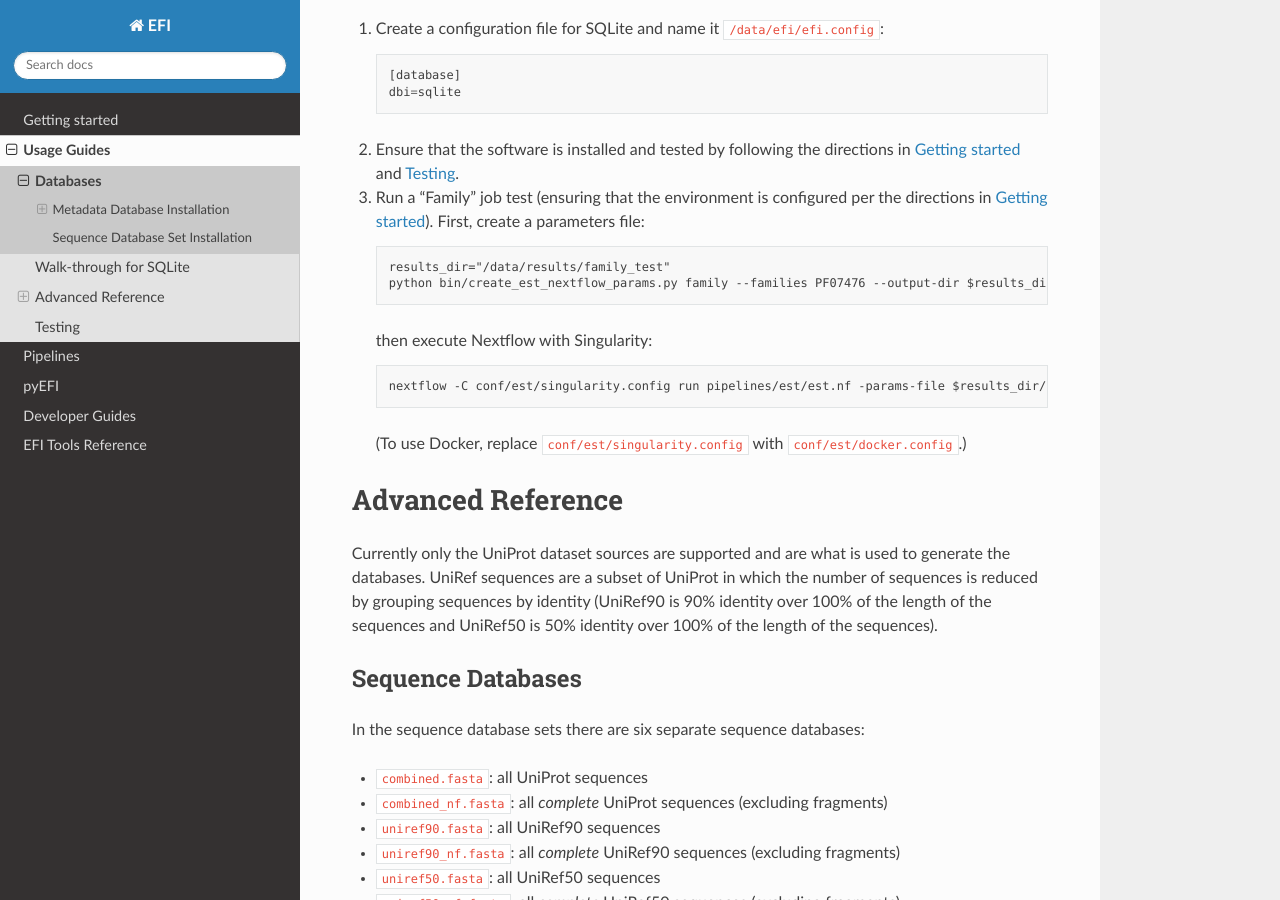
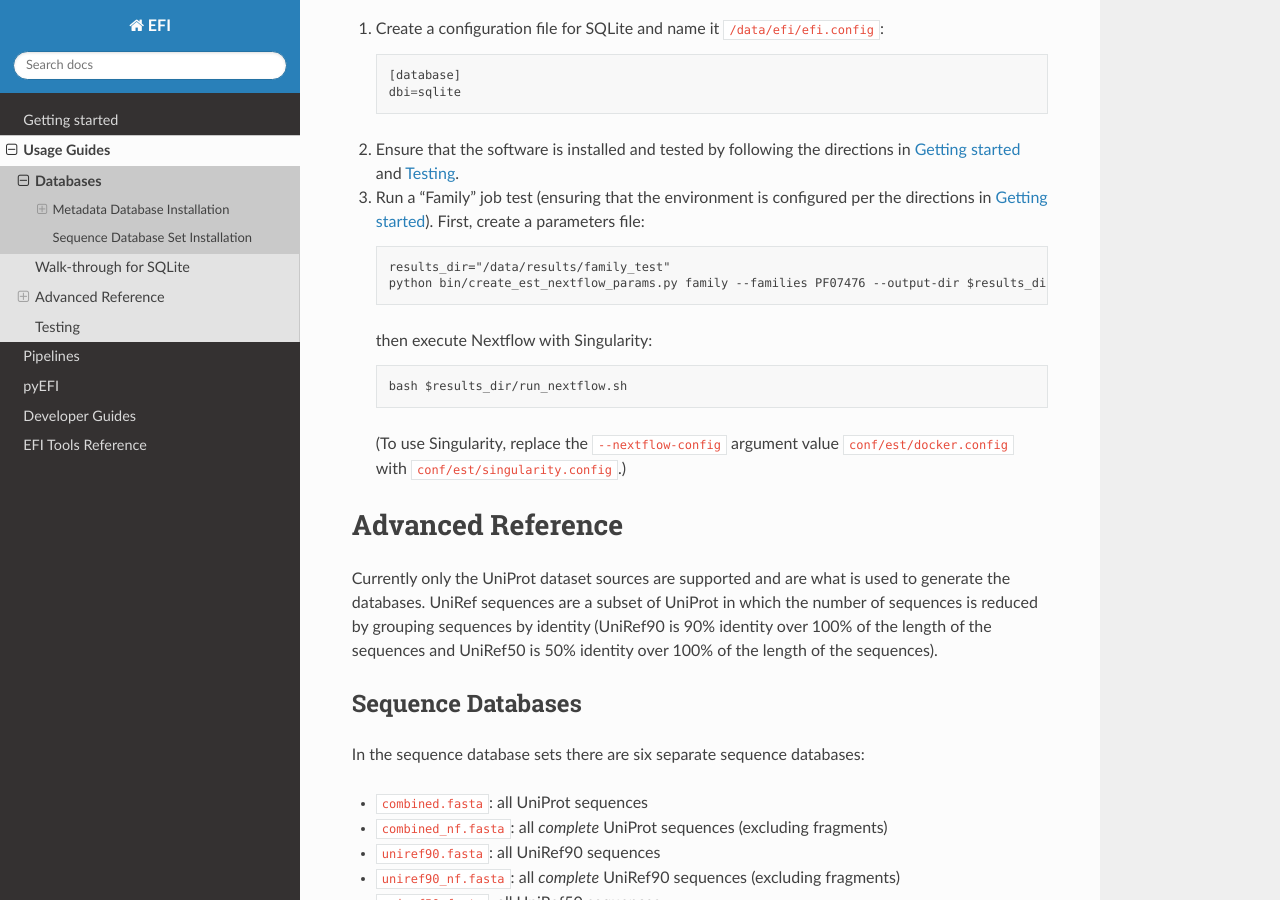
Before and after one commit to EnzymeFunctionInitiative/EST, a Sphinx documentation site: the page built from docs/source/guides/databases.rst, in a window 1280 px wide and 900 px high, scrolled down 1852 px. Built offline with Sphinx 7.4.7 and the Read the Docs theme 3.1.0, drawn with Linux system fonts in a browser that asks for light colours.

Commit message:
Minor change to documentation to reflect wrapper scripts

```diff
--- a/docs/source/guides/databases.rst
+++ b/docs/source/guides/databases.rst
@@ -107,13 +107,14 @@ Additionally, it is assumed that results will be stored in ``/data/results``.
    file: ::
 
         results_dir="/data/results/family_test"
-        python bin/create_est_nextflow_params.py family --families PF07476 --output-dir $results_dir --efi-config /data/efi/efi.config --efi-db /data/efi/efi_202408.sqlite
+        python bin/create_est_nextflow_params.py family --families PF07476 --output-dir $results_dir --efi-config /data/efi/efi.config --efi-db /data/efi/efi_202408.sqlite --nextflow-config conf/est/docker.config
 
    then execute Nextflow with Singularity: ::
 
-        nextflow -C conf/est/singularity.config run pipelines/est/est.nf -params-file $results_dir/params.yml -work-dir $results_dir/work
+        bash $results_dir/run_nextflow.sh
 
-   (To use Docker, replace ``conf/est/singularity.config`` with ``conf/est/docker.config``.)
+   (To use Singularity, replace the ``--nextflow-config`` argument value
+   ``conf/est/docker.config`` with ``conf/est/singularity.config``.)
 
 Advanced Reference
 ==================
```
